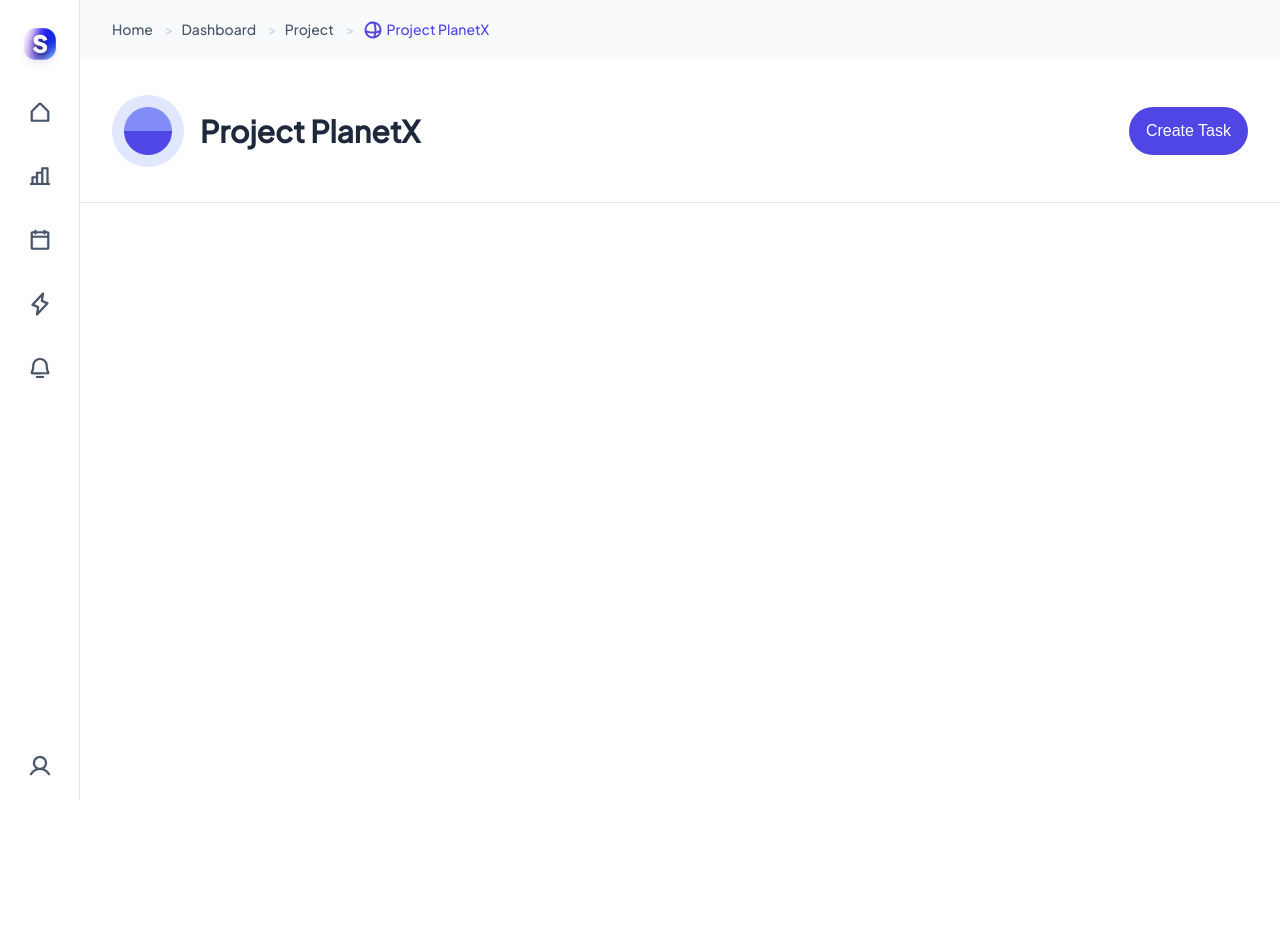
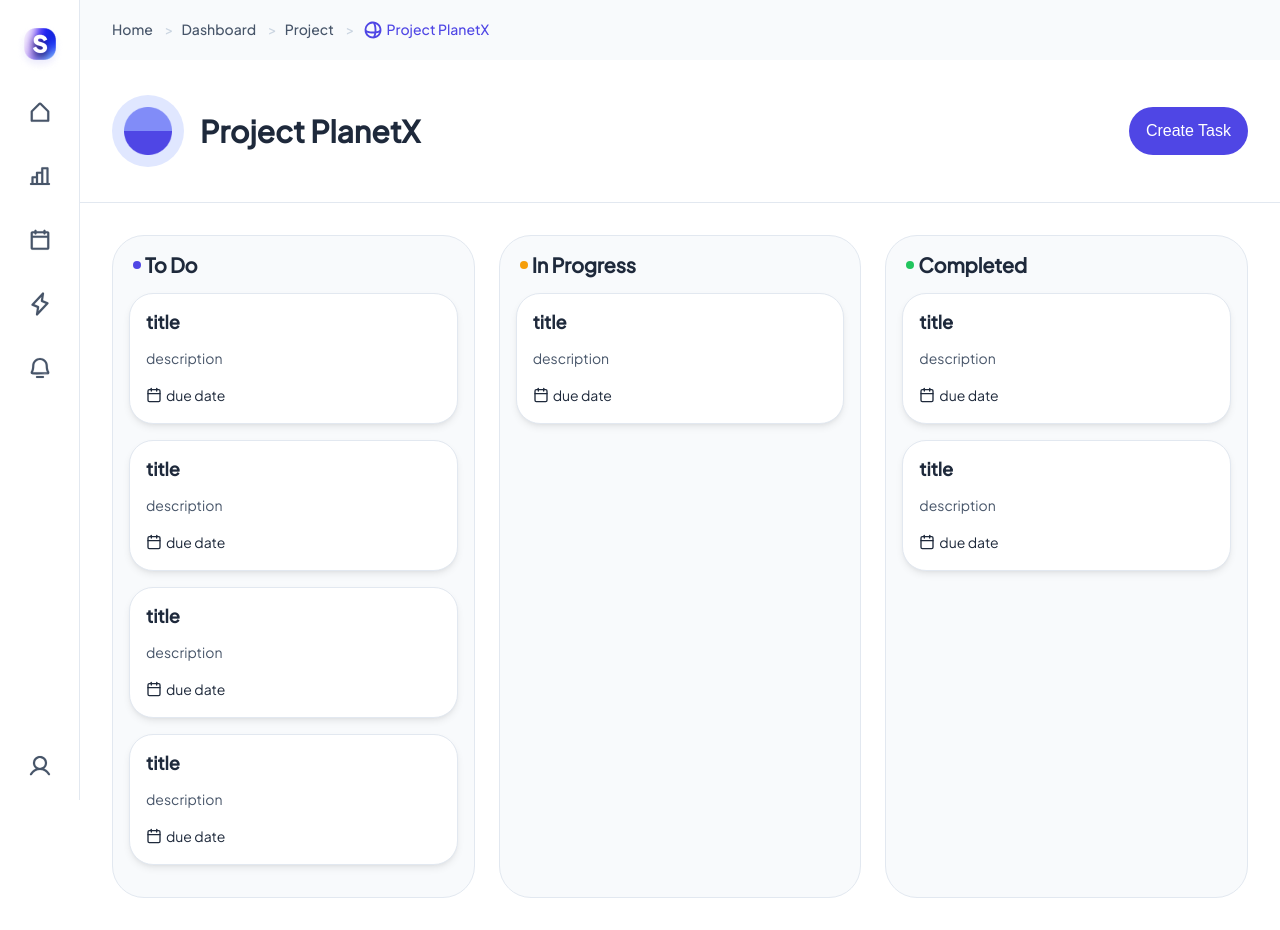
Before and after one commit to AniBukhrashvili/task-management-board, a JavaScript app: page / in a window 1280 px wide. Before the commit the page ends 800 px from the top, so only its background shows below. Built offline with nearby package versions, Linux system fonts and the light colour scheme.

Commit message:
add: task card & task column components

```diff
--- a/src/assets/styles/_base.scss
+++ b/src/assets/styles/_base.scss
@@ -28,3 +28,7 @@ body {
   padding: 0;
   margin: 0;
 }
+
+main {
+  padding: 32px 0;
+}
--- a/src/assets/styles/_vars.scss
+++ b/src/assets/styles/_vars.scss
@@ -38,6 +38,10 @@
   --border-radius-md: 32px;
   --border-radius-half: 50%;
 
+  //Box Shadow
+  --box-shadow-sm: 0px 4px 8px -2px rgba(23, 23, 23, 0.1),
+    0px 2px 4px -2px rgba(23, 23, 23, 0.06);
+
   //Transitions
   --transition-base: 0.3s ease;
 
@@ -45,7 +49,7 @@
   --container-padding-x: 32px;
   --container-width: 1396px;
 
-  @media (max-width: 768px) {
+  @media (max-width: 1024px) {
     --font-size-ui-30: 26px;
     --container-padding-x: 16px;
   }
--- a/src/components/AppHeaderMobile/AppHeaderMobile.module.scss
+++ b/src/components/AppHeaderMobile/AppHeaderMobile.module.scss
@@ -16,7 +16,7 @@
     margin-top: 6px;
   }
 
-  @media (min-width: 768px) {
+  @media (min-width: 1024px) {
     display: none;
   }
 }
--- a/src/components/AppSidebar/AppSidebar.module.scss
+++ b/src/components/AppSidebar/AppSidebar.module.scss
@@ -1,7 +1,7 @@
 .AppSidebar {
   display: none;
 
-  @media (min-width: 768px) {
+  @media (min-width: 1024px) {
     width: 80px;
     padding: 24px 16px;
     display: flex;
--- /dev/null
+++ b/src/components/AppTaskCard/AppTaskCard.module.scss
@@ -0,0 +1,38 @@
+.AppTaskCard {
+  border-radius: var(--border-radius-sm);
+  border: 1px solid var(--color-gray-100);
+  background: var(--color-white);
+  box-shadow: var(--box-shadow-sm);
+  padding: 16px;
+  margin-bottom: 16px;
+
+  &__Title {
+    color: var(--color-gray-800);
+    font-family: var(--font-family-bold);
+    font-weight: var(--font-weight-bold);
+    font-size: var(--font-size-ui-18);
+    margin-bottom: 16px;
+  }
+
+  &__Desc {
+    color: var(--color-gray-600);
+    font-size: var(--font-size-ui-14);
+    margin-bottom: 16px;
+  }
+
+  &__Date {
+    display: flex;
+    gap: 4px;
+    align-items: center;
+    font-size: var(--font-size-ui-14);
+
+    span {
+      display: flex;
+      width: 16px;
+    }
+
+    p {
+      margin: 0;
+    }
+  }
+}
--- /dev/null
+++ b/src/components/AppTaskCard/index.js
@@ -0,0 +1,30 @@
+import styles from "./AppTaskCard.module.scss";
+
+export default function AppTaskCard({ status }) {
+  return (
+    <div className={styles.AppTaskCard}>
+      <div className={styles.AppTaskCard__Title}>title</div>
+      <div className={styles.AppTaskCard__Desc}>description</div>
+      <div className={styles.AppTaskCard__Date}>
+        <span>
+          <svg
+            viewBox="0 0 24 24"
+            width="24"
+            height="24"
+            stroke="currentColor"
+            stroke-width="2"
+            fill="none"
+            stroke-linecap="round"
+            stroke-linejoin="round"
+          >
+            <rect x="3" y="4" width="18" height="18" rx="2" ry="2"></rect>
+            <line x1="16" y1="2" x2="16" y2="6"></line>
+            <line x1="8" y1="2" x2="8" y2="6"></line>
+            <line x1="3" y1="10" x2="21" y2="10"></line>
+          </svg>
+        </span>
+        <p>due date</p>
+      </div>
+    </div>
+  );
+}
--- /dev/null
+++ b/src/components/AppTaskColumn/AppTaskColumn.module.scss
@@ -0,0 +1,43 @@
+.AppTaskColumn {
+  border-radius: var(--border-radius-md);
+  border: 1px solid var(--color-gray-100);
+  background: var(--color-gray-400);
+  padding: 16px;
+
+  &__Status {
+    position: relative;
+    color: var(--color-gray-800);
+    font-size: 20px;
+    font-style: normal;
+    font-family: var(--font-family-bold);
+    font-weight: var(--font-weight-bold);
+    letter-spacing: -0.2px;
+    margin-bottom: 16px;
+    padding-left: 16px;
+
+    &::before {
+      position: absolute;
+      content: "";
+      top: 50%;
+      left: 8px;
+      transform: translate(-50%, -50%);
+      width: 8px;
+      height: 8px;
+      border-radius: var(--border-radius-half);
+      background-color: var(--color-primary-200);
+      z-index: 1;
+    }
+
+    &--InProgress {
+      &::before {
+        background-color: var(--color-orange-200);
+      }
+    }
+
+    &--Completed {
+      &::before {
+        background-color: var(--color-green-100);
+      }
+    }
+  }
+}
--- /dev/null
+++ b/src/components/AppTaskColumn/index.js
@@ -0,0 +1,24 @@
+import classNames from "classnames";
+import styles from "./AppTaskColumn.module.scss";
+
+export default function AppTaskColumn({ children, status }) {
+  return (
+    <div className={styles.AppTaskColumn}>
+      <div
+        className={classNames(styles.AppTaskColumn__Status, {
+          [styles["AppTaskColumn__Status--ToDo"]]: status === "todo",
+          [styles["AppTaskColumn__Status--InProgress"]]:
+            status === "inprogress",
+          [styles["AppTaskColumn__Status--Completed"]]: status === "completed",
+        })}
+      >
+        {status === "todo"
+          ? "To Do"
+          : status === "inprogress"
+          ? "In Progress"
+          : "Completed"}
+      </div>
+      {children}
+    </div>
+  );
+}
--- a/src/layout/AppLayout.module.scss
+++ b/src/layout/AppLayout.module.scss
@@ -2,7 +2,7 @@
   display: flex;
   flex-direction: column;
 
-  @media (min-width: 768px) {
+  @media (min-width: 1024px) {
     flex-direction: row;
   }
 
--- /dev/null
+++ b/src/pages/HomePage.module.scss
@@ -0,0 +1,11 @@
+.HomePage {
+  &__Tasks {
+    display: grid;
+    grid-template-columns: 1fr;
+    gap: 24px;
+
+    @media (min-width: 768px) {
+      grid-template-columns: repeat(3, 1fr);
+    }
+  }
+}
--- a/src/pages/index.js
+++ b/src/pages/index.js
@@ -1,12 +1,35 @@
 import AppBreadcrumbs from "../components/AppBreadcrumbs";
+import AppContainer from "../components/AppContainer";
 import AppHeaderTitle from "../components/AppHeaderTitle";
+import AppTaskCard from "../components/AppTaskCard";
+import AppTaskColumn from "../components/AppTaskColumn";
 import AppLayout from "../layout/AppLayout";
+import styles from "./HomePage.module.scss";
 
 export default function HomePage() {
   return (
     <AppLayout>
       <AppBreadcrumbs />
       <AppHeaderTitle />
+      <main>
+        <AppContainer>
+          <div className={styles.HomePage__Tasks}>
+            <AppTaskColumn status="todo">
+              <AppTaskCard />
+              <AppTaskCard />
+              <AppTaskCard />
+              <AppTaskCard />
+            </AppTaskColumn>
+            <AppTaskColumn status="inprogress">
+              <AppTaskCard />
+            </AppTaskColumn>
+            <AppTaskColumn status="completed">
+              <AppTaskCard />
+              <AppTaskCard />
+            </AppTaskColumn>
+          </div>
+        </AppContainer>
+      </main>
     </AppLayout>
   );
 }
```
